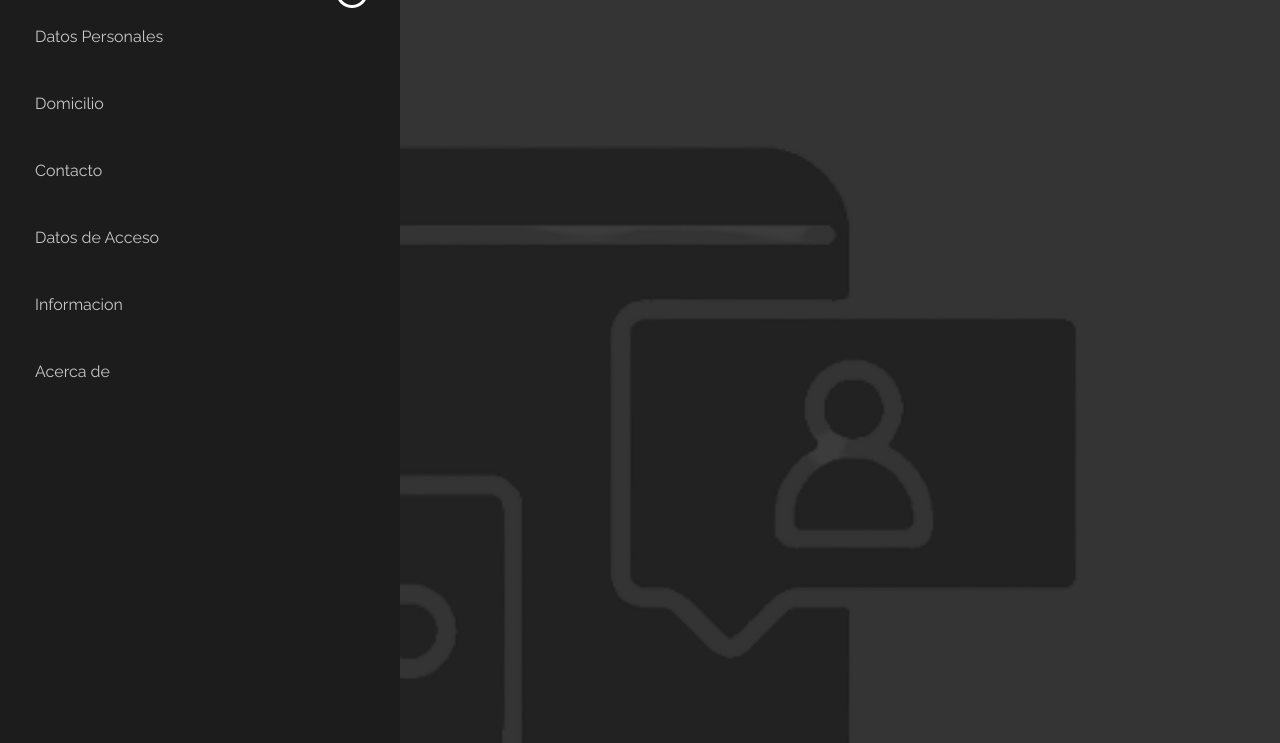
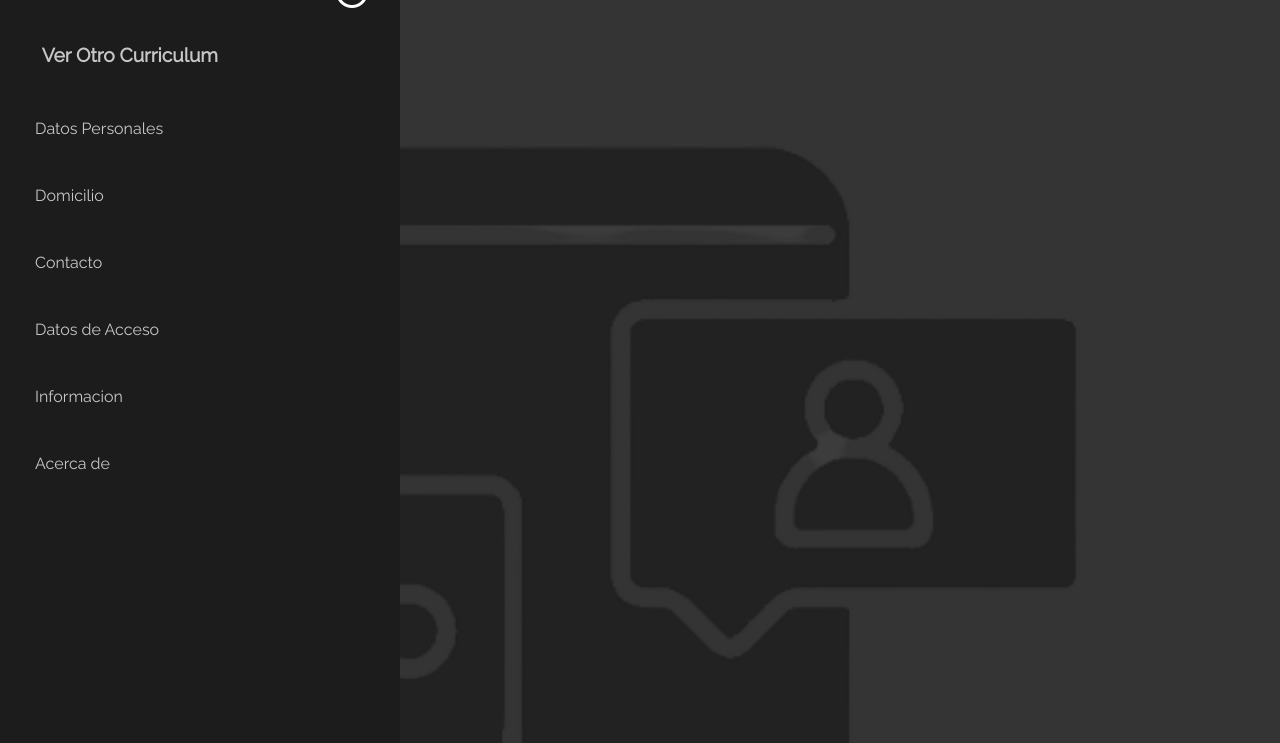
Before and after one commit to OEM-SYS/TICMAS, a plain HTML site: page index.html in a window 1280 px wide. Both pictures are taken after a click on the label 142 px from the left and 24 px from the top of the page. Shown: the part 57-800 px from the top of the page. Drawn offline with Linux system fonts and the light colour scheme; no server answers.

Commit message:
Visualizacion automatica de un curriculum
Agrego nueva opcion para poder ver un nuevo curriculum

```diff
--- a/index.html
+++ b/index.html
@@ -22,7 +22,7 @@
 	<link href="https://fonts.googleapis.com/css2?family=Montserrat+Alternates:wght@100;700&display=swap" rel="stylesheet">
 
 
-	<link rel="stylesheet" type="text/css" href="css/style01.css?v=2">
+	<link rel="stylesheet" type="text/css" href="css/style01.css?v=1">
 
 	<script src="js/randomUser.js?v=4"></script>
 
@@ -63,6 +63,7 @@
 		<div class="container-menu">
 			<div class="cont-menu">
 				<nav class="menu">
+					<a class="newcv" onclick="importJSON();document.getElementById('btn-menu').click();">Ver Otro Curriculum</a>
 					<a href="#" onclick="goTo('1');">Datos Personales</a>
 					<a href="#" onclick="goTo('2');">Domicilio</a>
 					<a href="#" onclick="goTo('3');">Contacto</a>
```
